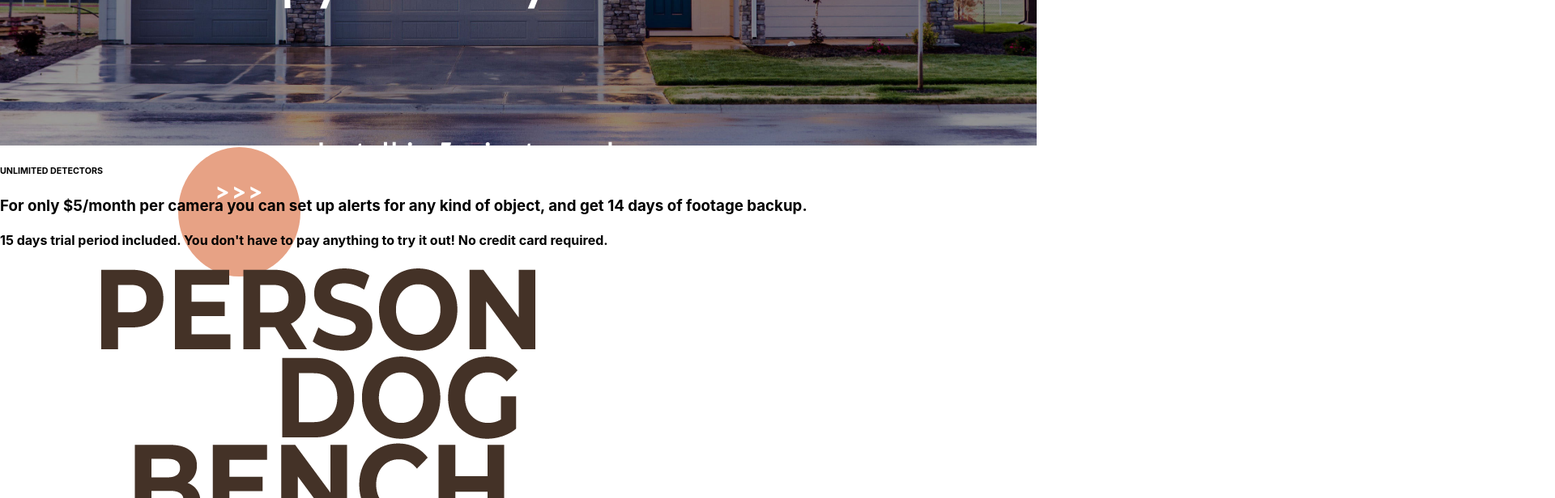
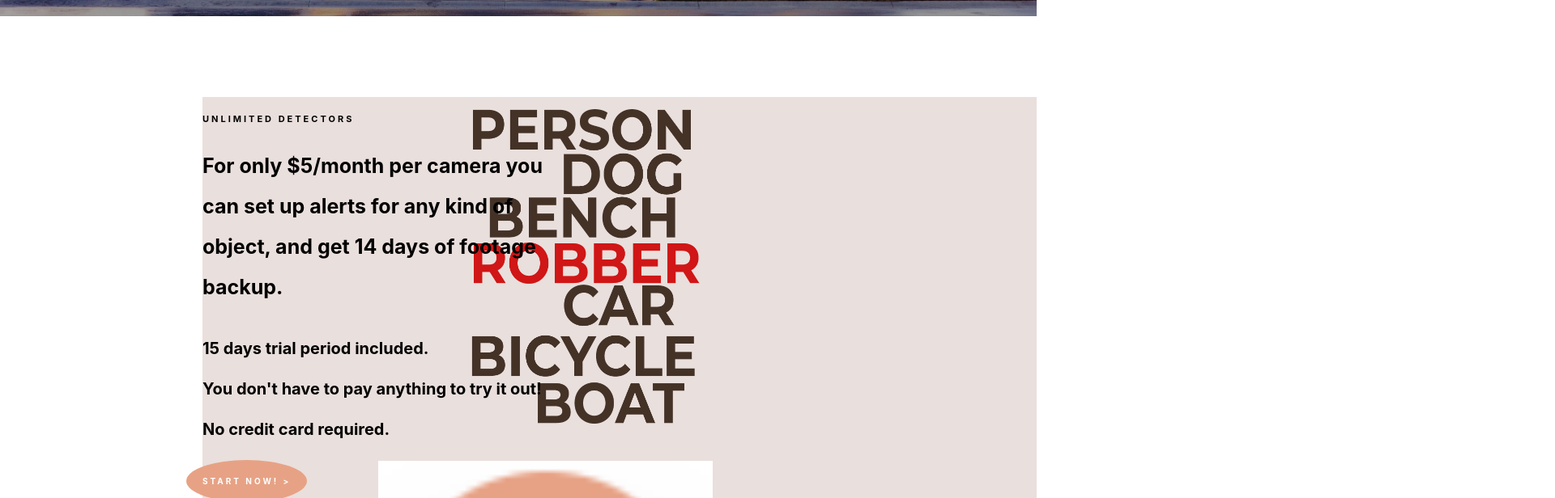
Before and after one commit to hedi-far/react-landing-page-clone, a React (Create React App) app: page / in a window 1280 px wide. Shown: the part 780-1396 px from the top of the page at 81% size, 1920 px wide, since content can reach past the window. Built offline with nearby package versions, Linux system fonts and the light colour scheme.

Commit message:
Edit CSS

```diff
--- a/src/App.js
+++ b/src/App.js
@@ -23,7 +23,7 @@ import sky from './images/sky.jpg';
 
 const headerStyles = css`
   font-family: 'Alata', sans-serif;
-  height: 120vh;
+  height: 100vh;
   background-image: url(${house});
   background-position: center;
   background-repeat: no-repeat;
@@ -31,17 +31,17 @@ const headerStyles = css`
   color: #ffffff;
 
   h6 {
-    font-size: 15px;
+    font-size: 12px;
     letter-spacing: 4px;
   }
 
   h1 {
-    font-size: 50px;
+    font-size: 40px;
   }
 
   h3 {
-    font-size: 30px;
-    line-height: 50px;
+    font-size: 20px;
+    line-height: 40px;
     letter-spacing: 3px;
   }
 `;
@@ -52,9 +52,10 @@ const underline = css`
 
 const navBarStyles = css`
   border-style: solid;
-  padding: 10px;
+  padding: 1px;
   border-color: #a6a6a6;
   border-width: 0px 0px 0.2px 0px;
+
 }
 
   }
@@ -63,8 +64,9 @@ const navBarStyles = css`
     display: flex;
     justify-content: flex-end;
     color: #ffffff;
-    margin-right: 200px;
+    margin-right: 150px;
     letter-spacing: 3px;
+    font-size: 12px;
 
     /* makes urls in navbar a column when screen size decreases */
 
@@ -85,33 +87,85 @@ const navBarStyles = css`
    }
 
   img {
-    height: 22px;
+    height: 16px;
     width: auto;
     float: left;
-    margin: 20px;
+    margin: 20px 35px;
   }
 `;
 
 const intro1 = css`
-  margin-top: 150px;
-  margin-left: 200px;
+  margin-top: 100px;
+  margin-left: 250px;
 `;
 
 const lato = css`
   display: flex;
   justify-content: space-around;
   font-family: 'Lato', sans-serif;
-  margin-top: 150px;
-  width: 800px;
-`;
+  margin-top: 60px;
+  width: 750px;
+  }
 
-const pinkbutton = css`
+  a {
   background-color: #e7a285;
   border-radius: 100%;
   color: white;
-  padding: 1em 1.5em;
+  padding: 1.3em 2em;
   text-decoration: none;
-  margin: 20px;
+  margin: 10px 30px 10px -20px;
+  }
+`;
+
+const detectors = css`
+  height: 800px;
+  margin-top: 100px;
+  margin-left: 250px;
+  background-color: #E9DFDC;
+
+  }
+
+  h6 {
+    padding-top: 20px;
+    font-size: 11px;
+    letter-spacing: 3px;
+  }
+
+  h3 {
+    font-size: 25px;
+    width: 450px;
+    line-height: 50px;
+  }
+
+  h4 {
+    font-size: 20px;
+    line-height: 50px;
+  }
+
+  img {
+    float: right;
+    height: 400px;
+    margin-top: -450px;
+    margin-right: 400px;
+  }
+
+  a {
+    background-color: #e7a285;
+    text-decoration: none;
+    color: #ffffff;
+    padding: 20px;
+    font-size: 10px;
+    letter-spacing: 3px;
+    font-weight: bold;
+
+  }
+`;
+
+const create = css`
+  height: 800px;
+  margin-top: 100px;
+  margin-left: 250px;
+  background-color: #e0dddc;
 `;
 
 function App() {
@@ -142,7 +196,6 @@ function App() {
             </li>
           </ul>
         </nav>
-        {/* intro section  */}
 
         <div css={intro1}>
           <h6>INTRODUCING SAFEWATCH</h6>
@@ -150,9 +203,7 @@ function App() {
           <h1 css={underline}>Get your peace of mind. </h1>
           <h1>Level up your security cameras.</h1>
           <h3 css={lato}>
-            <a css={pinkbutton} href="http://www.example.com">
-              >>>
-            </a>
+            <a href="http://www.example.com">></a>
             Install in 5 minutes or less, no additional hardware required. Works
             with all your existing cameras. Two weeks of trial period included.
           </h3>
@@ -160,22 +211,25 @@ function App() {
       </header>
 
       {/* section Unlimited detectors */}
-      <section>
+      <section css={detectors}>
         <h6>UNLIMITED DETECTORS</h6>
         <h3>
           For only $5/month per camera you can set up alerts for any kind of
           object, and get 14 days of footage backup.
         </h3>
         <h4>
-          15 days trial period included. You don't have to pay anything to try
-          it out! No credit card required.
+          15 days trial period included.
+          <br />
+          You don't have to pay anything to try it out!
+          <br />
+          No credit card required.
         </h4>
         <a href="http://www.example.com">START NOW! ></a>
         <img src={person} alt="" />
       </section>
 
       {/* section Create, Connect, Detect! */}
-      <section>
+      <section css={create}>
         <img src={pinkblitz} alt="" />
         <h1>Create, Connect, Detect!</h1>
         <h5>To start detecting is as easy as 1-2-3.</h5>
```
